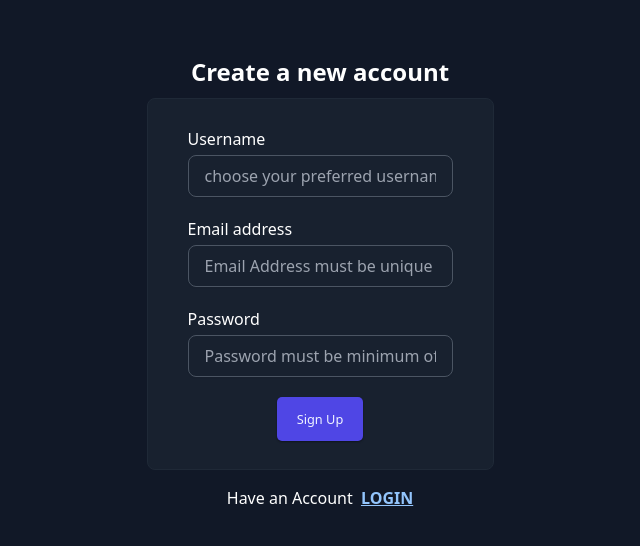
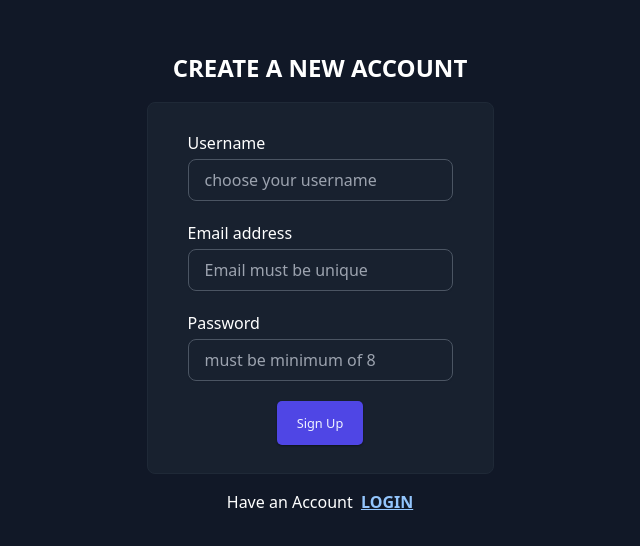
Before and after one commit to Efiamotu-1/Attendance-Tracker, a React (Vite) app: page /signup in a window 1280 px wide. Shown: the part 118-664 px from the top of the page, without its empty margins (320-960 px from the left). Built offline with nearby package versions, Linux system fonts and the light colour scheme.

Commit message:
update design

```diff
--- a/src/features/authentication/SignupForm.jsx
+++ b/src/features/authentication/SignupForm.jsx
@@ -32,7 +32,7 @@ function SignupForm() {
           // This makes this form better for password managers
           autoComplete="username"
           value={name}
-          placeholder="choose your preferred username"
+          placeholder="choose your username"
           onChange={(e) => setName(e.target.value)}
           disabled={isLoading}
         />
@@ -46,7 +46,7 @@ function SignupForm() {
           // This makes this form better for password managers
           autoComplete="username"
           value={email}
-          placeholder="Email Address must be unique"
+          placeholder="Email must be unique"
           onChange={(e) => setEmail(e.target.value)}
           disabled={isLoading}
         />
@@ -59,7 +59,7 @@ function SignupForm() {
           id="password"
           autoComplete="current-password"
           value={password}
-          placeholder="Password must be minimum of 8"
+          placeholder="must be minimum of 8"
           onChange={(e) => setPassword(e.target.value)}
           disabled={isLoading}
         />
--- a/src/features/courses/CreateCourseForm.jsx
+++ b/src/features/courses/CreateCourseForm.jsx
@@ -47,7 +47,7 @@ function CreateCourseForm({onCloseModal}) {
           className="border border-solid border-[#4b5563] bg-[#18212f] py-2 px-4 shadow-sm rounded-lg"
           type="text"
           id="department"
-          placeholder="Please Kindly abbreviate e.g PUL"
+          placeholder="Please abbreviate e.g PUL"
           disabled={isCreating}
           value={department}
           onChange={(e) => setDepartment(e.target.value)}
@@ -79,7 +79,7 @@ function CreateCourseForm({onCloseModal}) {
       </div>
       <div className="flex flex-col gap-3.5 py-5">
         {/* type is an HTML attribute! */}
-        <Button type="reset" variation="secondary" >
+        <Button type="reset" variation="secondary" onClick={() => onCloseModal?.()} >
           Cancel
         </Button>
         <Button >
--- a/src/features/courses/EditCourseForm.jsx
+++ b/src/features/courses/EditCourseForm.jsx
@@ -81,7 +81,7 @@ function CreateCourseForm({onCloseModal, course}) {
       </div>
       <div className="flex flex-col gap-3.5 py-5">
         {/* type is an HTML attribute! */}
-        <Button type="reset" variation="secondary" >
+        <Button type="reset" variation="secondary"  onClick={() => onCloseModal?.()}>
           Cancel
         </Button>
         <Button >
--- a/src/features/reports/CreateReportForm.jsx
+++ b/src/features/reports/CreateReportForm.jsx
@@ -81,7 +81,7 @@ function CreateReportForm({courses, onCloseModal}) {
       <p className="text-red-600">Please make sure to confirm your attendance report information before submitting.</p>
       <div className="flex flex-col gap-2 py-1">
         {/* type is an HTML attribute! */}
-        <Button type="reset" variation="secondary" >
+        <Button type="reset" variation="secondary"  onClick={() => onCloseModal?.()}>
           Cancel
         </Button>
         <Button >
--- a/src/pages/Dashboard.jsx
+++ b/src/pages/Dashboard.jsx
@@ -17,7 +17,7 @@ function Dashboard() {
         when you have all the necessary details about a particular class.
 
 
-        <p>Also note that if a class does not hold you will not be able to add any attendance report.</p>
+        <p>Please note that, for the sake of integrity, these attendance reports are not editable once added. Therefore, make sure to only add a report when you have all the necessary details about a particular class.</p>
     </div>
   )
 }
--- a/src/pages/Login.jsx
+++ b/src/pages/Login.jsx
@@ -5,7 +5,7 @@ function Login() {
   const navigate = useNavigate()
   return (
     <div className="bg-[#111827] h-screen grid content-center justify-center gap-2 text-white">
-      <h4 className="text-center font-semibold leading-normal text-[1.5rem]">Log in to your account</h4>
+      <h4 className="text-center font-semibold leading-normal text-[1.5rem] uppercase mb-5">Login </h4>
       <LoginForm />
       <p className="text-center mt-2">Don't have an Account <span
       onClick={() => navigate('/signup')}
--- a/src/pages/Signup.jsx
+++ b/src/pages/Signup.jsx
@@ -5,7 +5,7 @@ function Signup() {
   const navigate = useNavigate()
   return (
     <div className="bg-[#111827] h-screen grid content-center justify-center gap-2 text-white">
-      <h4 className="text-center font-semibold leading-normal text-[1.5rem]">Create a new account</h4>
+      <h4 className="text-center font-semibold leading-normal text-[1.5rem] uppercase mb-2">Create a new account</h4>
       <SignupForm />
       <p className="text-center mt-2">Have an Account <span
       onClick={() => navigate('/login')}
--- a/src/ui/Header.jsx
+++ b/src/ui/Header.jsx
@@ -10,11 +10,11 @@ function Header({setShowSideBar}) {
     localStorage.removeItem("user")
   }
   return (
-    <div className='bg-[#18212f] p-4 border-b border-solid border-[#1f2937] flex justify-between gap-2 items-baseline justify-end'>
-    <div className='flex' onClick={() => setShowSideBar(true)}><HiBars4 /></div>
+    <div className='bg-[#18212f] p-4 border-b border-solid border-[#1f2937] flex justify-between gap-2 items-center justify-end'>
+    <div className='flex text-[1.5rem]' onClick={() => setShowSideBar(true)}><HiBars4 /></div>
     <div>Attendance Tracker App</div>
     <div className='flex gap-2 items-center justify-end'>
-      <p className='flex items-baseline gap-1'><HiOutlineUser /> <span>{name}</span></p>
+      <p className='flex items-center gap-1'><HiOutlineUser /> <span>{name}</span></p>
       <p onClick={logOut} className='hover:text-stone-700'><HiArrowRightOnRectangle /></p>
     </div>
   </div>
```
